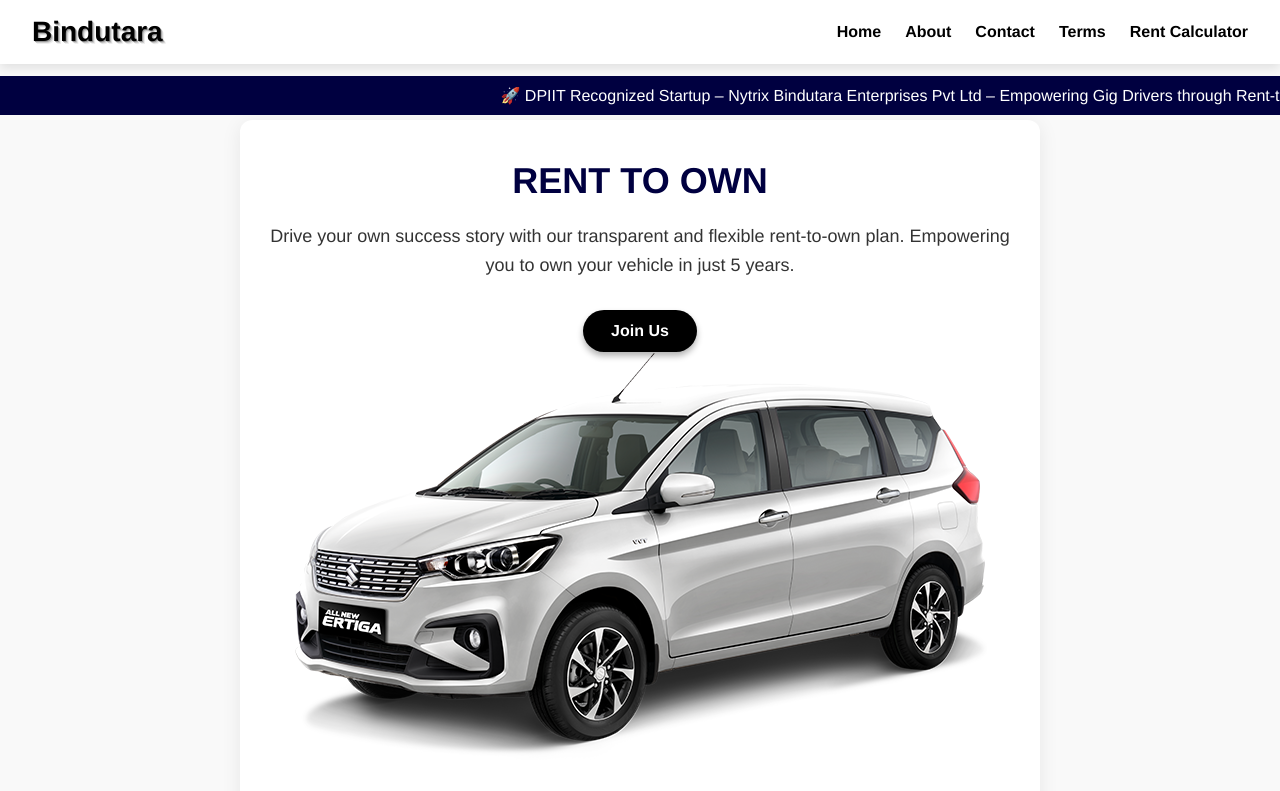
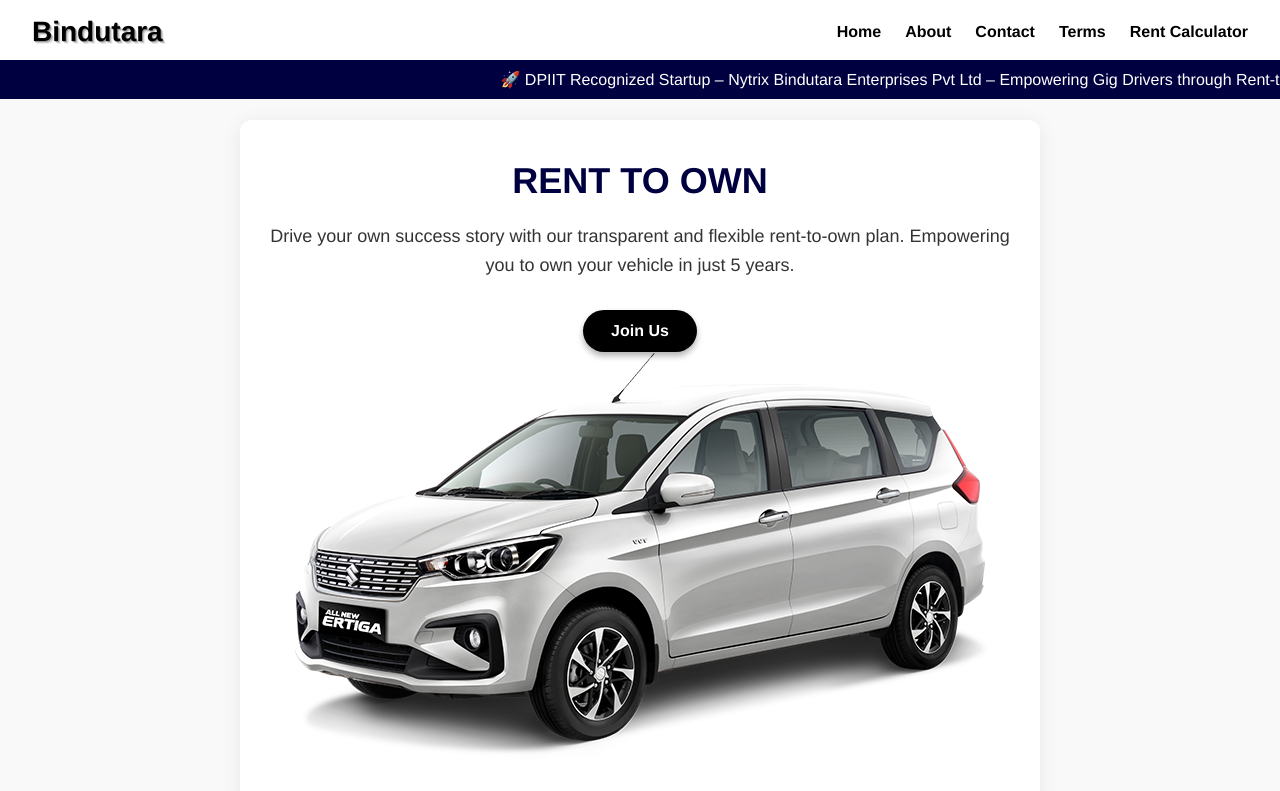
Before and after one commit to bindutara/bindutara.com, a plain HTML site: page index.html in a window 1280 px wide. Shown: the top 791 px of the page. Drawn offline with Linux system fonts and the light colour scheme; a script that the page names is missing.

Commit message:
Update style.css

```diff
--- a/css/style.css
+++ b/css/style.css
@@ -437,7 +437,7 @@
   overflow: hidden;
   position: fixed;
   z-index: 999;
-  margin-top: 2cm;
+   top: 60px; /* ✅ Replaces margin-top */
 }
 
 .scrolling-text {
```
